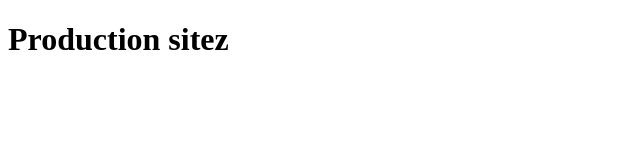
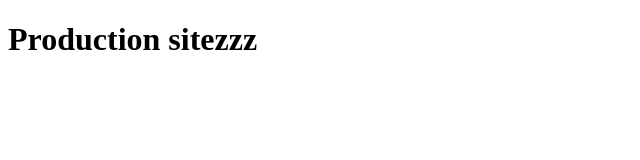
Before and after one commit to syntraprogrammeurs/github_actions, a plain HTML site: page index.html in a window 1280 px wide. Shown: the full height of the page, 0-640 px from the left. Drawn offline with Linux system fonts and the light colour scheme.

Commit message:
first commit

```diff
--- a/index.html
+++ b/index.html
@@ -5,6 +5,6 @@
     <title>Github Actions</title>
 </head>
 <body>
-<h1>Production sitez</h1>
+<h1>Production sitezzz</h1>
 </body>
 </html>
```
Also changed, not shown: 1 other file.
